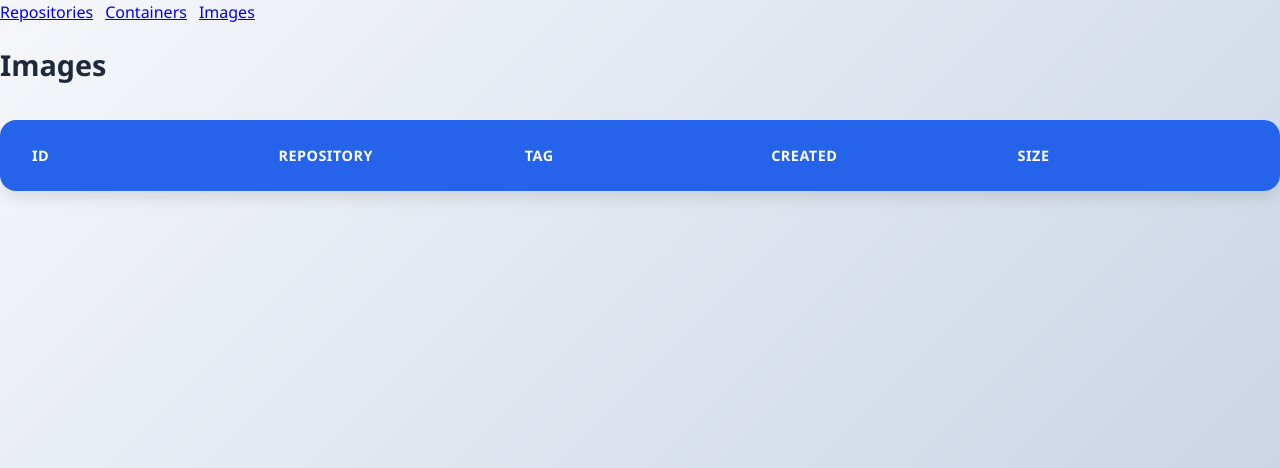
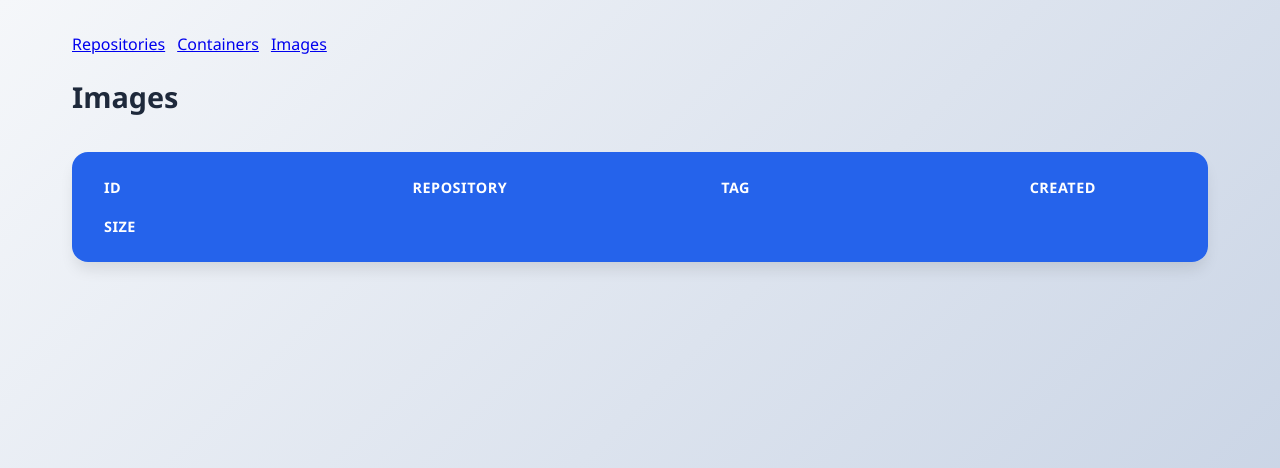
Before and after one commit to adamivangrgic/autodock, a FastAPI app: template templates/images.html in a window 1280 px wide. Shown: the top 468 px of the page. Run offline with FastAPI, Linux system fonts and the light colour scheme; the template is opened without the code that fills it, so the values that code supplies are empty; parts of the project's set-up code (start-up, migrations or seed data) failed here and were passed over.

Commit message:
small changes

```diff
--- a/static/css/styles.css
+++ b/static/css/styles.css
@@ -84,7 +84,6 @@ h2 {
 /* Rest of your existing CSS remains the same */
 .list-header {
     display: grid;
-    grid-template-columns: repeat(auto-fit, minmax(2rem, 1fr));
     gap: 1rem;
     padding: 1.5rem 2rem;
     background: var(--primary);
@@ -118,9 +117,20 @@ h2 {
 
 .list-row {
     display: grid;
-    grid-template-columns: repeat(auto-fit, minmax(2rem, 1fr));
     gap: 1rem;
     align-items: center;
+}
+
+.column-spacing-auto {
+    grid-template-columns: repeat(auto-fit, minmax(2rem, 1fr));
+}
+
+.column-spacing-repos {
+    grid-template-columns: 2fr 1fr 1fr 1fr;
+}
+
+.column-spacing-images {
+    grid-template-columns: 2fr 2fr 2fr 1fr;
 }
 
 .list-row > div {
--- a/templates/containers.html
+++ b/templates/containers.html
@@ -18,7 +18,7 @@
         </div>
 
         <div class="main-content">
-            <div class="list-header">
+            <div class="list-header column-spacing-auto">
                 <div>Name</div>
                 <div>Status</div>
                 <div>Created</div>
@@ -32,7 +32,7 @@
                 {% set image = container['Image'] %}
                 {% set status = container['State'] %}
                 {% set created = container['RunningFor'] %}
-                <div class="list-row">
+                <div class="list-row column-spacing-auto">
                     <a href="/container/{{ id }}" class="list-item-name" data-label="Name">{{ name }}</a>
                     <div class="status-container" data-label="Status">
                         <div class="status status-{{ status }}">{{ status }}</div>
--- a/templates/images.html
+++ b/templates/images.html
@@ -7,7 +7,7 @@
 </head>
 
 <body>
-    <div class="image">
+    <div class="container">
         <div class="header">
             <p class="element-row">
                 <a href="/">Repositories</a>
@@ -18,7 +18,7 @@
         </div>
 
         <div class="main-content">
-            <div class="list-header">
+            <div class="list-header column-spacing-images">
                 <div>Id</div>
                 <div>Repository</div>
                 <div>Tag</div>
@@ -33,12 +33,13 @@
                 {% set tag = image['Tag'] %}
                 {% set created = image['CreatedAt'] %}
                 {% set size = image['Size'] %}
-                <div class="list-row">
+                <div class="list-row column-spacing-images">
                     <div data-label="Id">
                         <a href="/image/{{ id }}" class="list-item-name">{{ id }}</a>
                     </div>
-                    <div data-label="Repository">{{ repo }}</div>
-                    <div data-label="Tag">{{ tag }}</div>
+                    <div class="link-list" data-label="Tag">
+                        <a href="" class="link">{{ repo }}:{{ tag }}</a>
+                    </div>
                     <div data-label="Created">{{ created }}</div>
                     <div data-label="Size">{{ size }}</div>
                 </div>
--- a/templates/index.html
+++ b/templates/index.html
@@ -18,7 +18,7 @@
         </div>
 
         <div class="main-content">
-            <div class="list-header">
+            <div class="list-header column-spacing-repos">
                 <div>Name</div>
                 <div>Status</div>
                 <div>Created</div>
@@ -27,7 +27,7 @@
 
             {% for name, repo in content.items() %}
             <div class="list-item">
-                <div class="list-row">
+                <div class="list-row column-spacing-repos">
                     <a href="/repo/{{ name }}" class="list-item-name" data-label="Name">{{ name }}</a>
                     {% if repo['inspect'] %}
                         {% set status = repo['inspect'][0]['State']['Status'] %}
```
